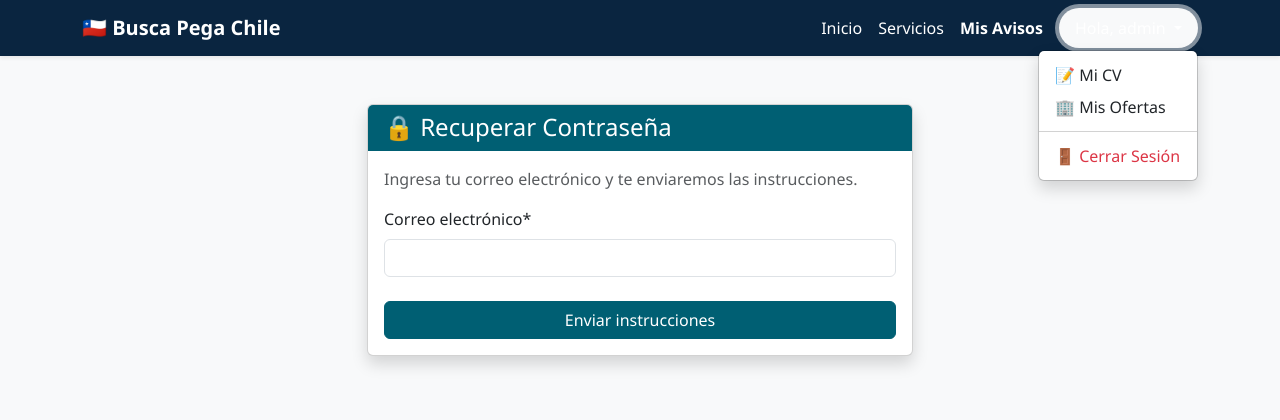
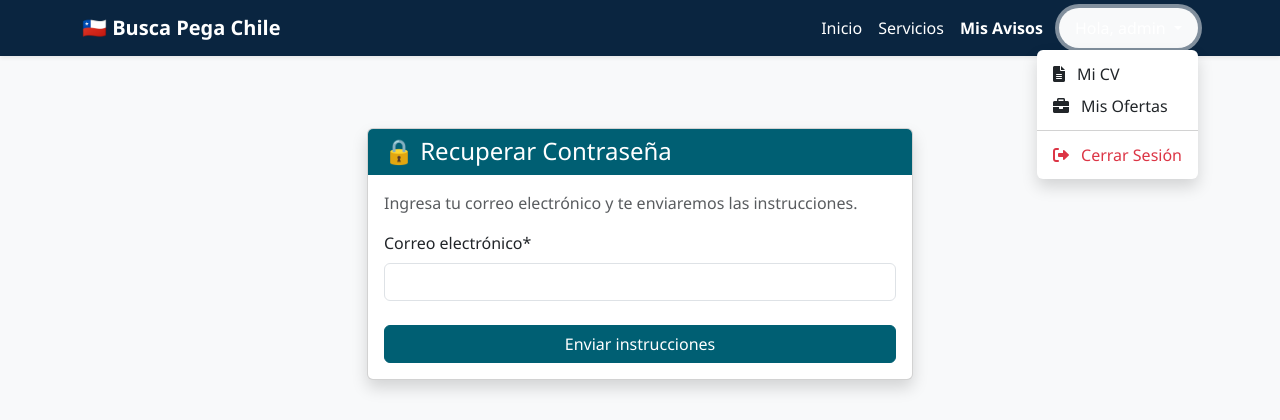
Before and after one commit to redempleochile-dot/redlaboral-chile, a Django app: page /reset_password/ in a window 1280 px wide, after a click that opens the changed part. Shown: the top 420 px of the page. Run offline with Django 5.2, Linux system fonts and the light colour scheme; a user stored in the database is signed in; some libraries are stand-ins or nearby versions.

Commit message:
camvbios

```diff
--- a/empleos/templates/base.html
+++ b/empleos/templates/base.html
@@ -25,7 +25,7 @@
             font-family: 'Segoe UI', Tahoma, Geneva, Verdana, sans-serif;
         }
 
-        /* Sobreescribir Bootstrap Primary (Azul -> Verde) */
+        /* Sobreescribir Bootstrap Primary (Azul -> Verde Petróleo) */
         .bg-primary, .btn-primary {
             background-color: var(--color-principal) !important;
             border-color: var(--color-principal) !important;
@@ -38,7 +38,7 @@
             color: white !important;
         }
 
-        /* Navbar */
+        /* Navbar personalizado */
         .navbar {
             background-color: #0a2540 !important; /* Azul oscuro profesional */
         }
@@ -47,7 +47,7 @@
             color: white !important;
         }
 
-        /* Footer */
+        /* Footer al fondo */
         footer {
             margin-top: auto;
             background-color: #0a2540;
@@ -59,7 +59,7 @@
 </head>
 <body>
 
-    <nav class="navbar navbar-expand-lg navbar-dark shadow-sm">
+    <nav class="navbar navbar-expand-lg navbar-dark shadow-sm mb-4">
         <div class="container">
             <a class="navbar-brand" href="{% url 'home' %}">
                 🇨🇱 Busca Pega Chile
@@ -81,11 +81,11 @@
                             <a class="nav-link dropdown-toggle btn btn-outline-light btn-sm px-3 rounded-pill" href="#" role="button" data-bs-toggle="dropdown">
                                 Hola, {{ user.first_name|default:user.username }}
                             </a>
-                            <ul class="dropdown-menu dropdown-menu-end shadow">
-                                <li><a class="dropdown-item" href="{% url 'publicar_candidato' %}">📝 Mi CV</a></li>
-                                <li><a class="dropdown-item" href="{% url 'mis_avisos' %}">🏢 Mis Ofertas</a></li>
+                            <ul class="dropdown-menu dropdown-menu-end shadow border-0">
+                                <li><a class="dropdown-item" href="{% url 'publicar_candidato' %}"><i class="fas fa-file-alt me-2"></i> Mi CV</a></li>
+                                <li><a class="dropdown-item" href="{% url 'mis_avisos' %}"><i class="fas fa-briefcase me-2"></i> Mis Ofertas</a></li>
                                 <li><hr class="dropdown-divider"></li>
-                                <li><a class="dropdown-item text-danger" href="{% url 'logout' %}">🚪 Cerrar Sesión</a></li>
+                                <li><a class="dropdown-item text-danger" href="{% url 'logout' %}"><i class="fas fa-sign-out-alt me-2"></i> Cerrar Sesión</a></li>
                             </ul>
                         </li>
                     {% else %}
@@ -102,20 +102,25 @@
     </nav>
 
     {% if messages %}
-        <div class="container mt-4">
+        <div class="container">
+            <div class="row justify-content-center">
+                <div class="col-md-10">
                     {% for message in messages %}
-                <div class="alert alert-{{ message.tags }} alert-dismissible fade show shadow-sm border-0" role="alert">
+                        <div class="alert alert-{% if message.tags == 'error' %}danger{% else %}{{ message.tags }}{% endif %} alert-dismissible fade show shadow-sm" role="alert">
                             {% if message.tags == 'success' %}
                                 <i class="fas fa-check-circle me-2"></i>
                             {% elif message.tags == 'error' %}
-                        <i class="fas fa-exclamation-circle me-2"></i>
+                                <i class="fas fa-exclamation-triangle me-2"></i>
                             {% endif %}
                             <strong>{{ message }}</strong>
                             <button type="button" class="btn-close" data-bs-dismiss="alert" aria-label="Close"></button>
                         </div>
                     {% endfor %}
                 </div>
+            </div>
+        </div>
     {% endif %}
+
     <main class="flex-grow-1">
         {% block content %}
         {% endblock %}
```
Lines whose indentation alone changed are shown as unchanged.
